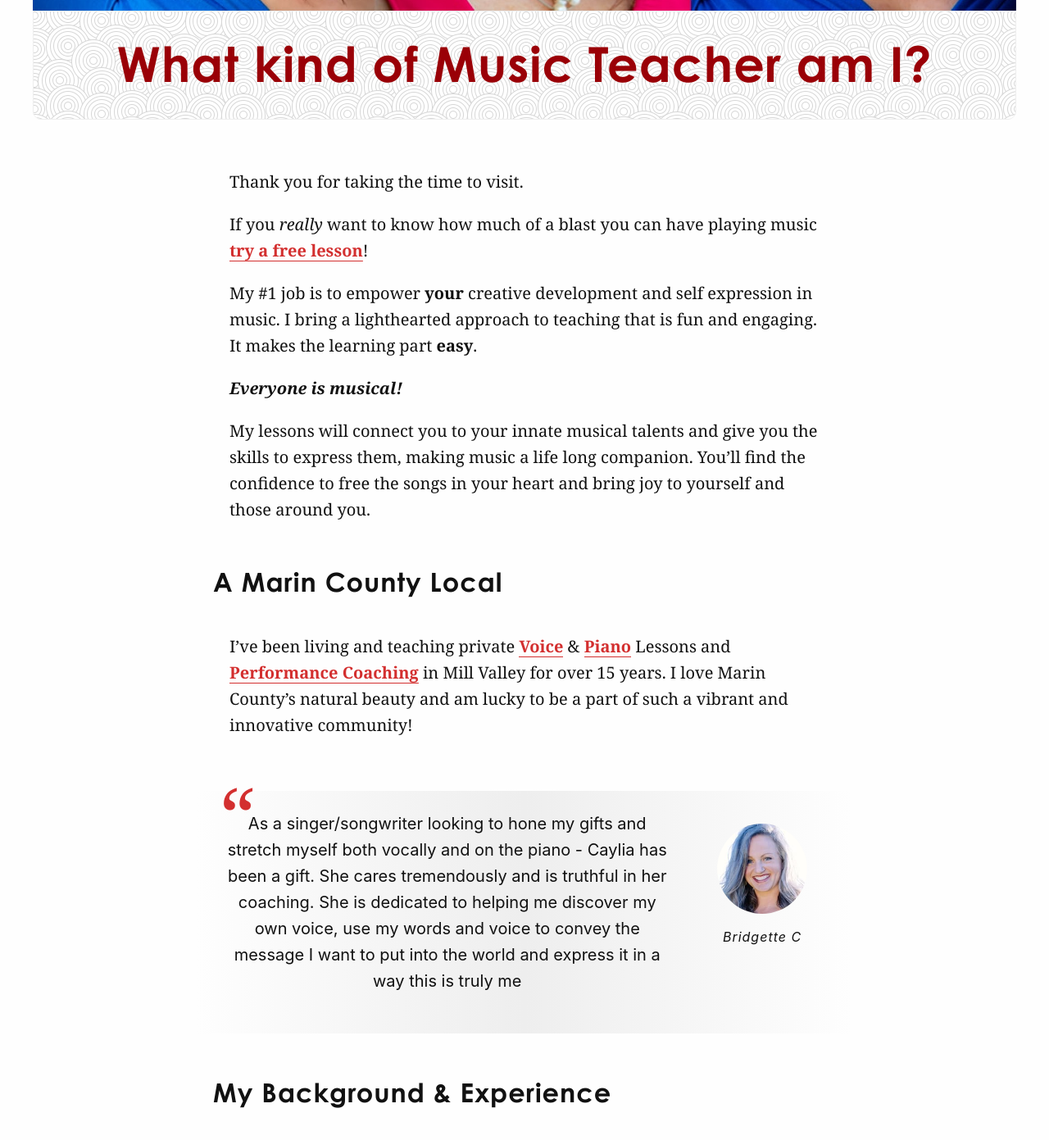
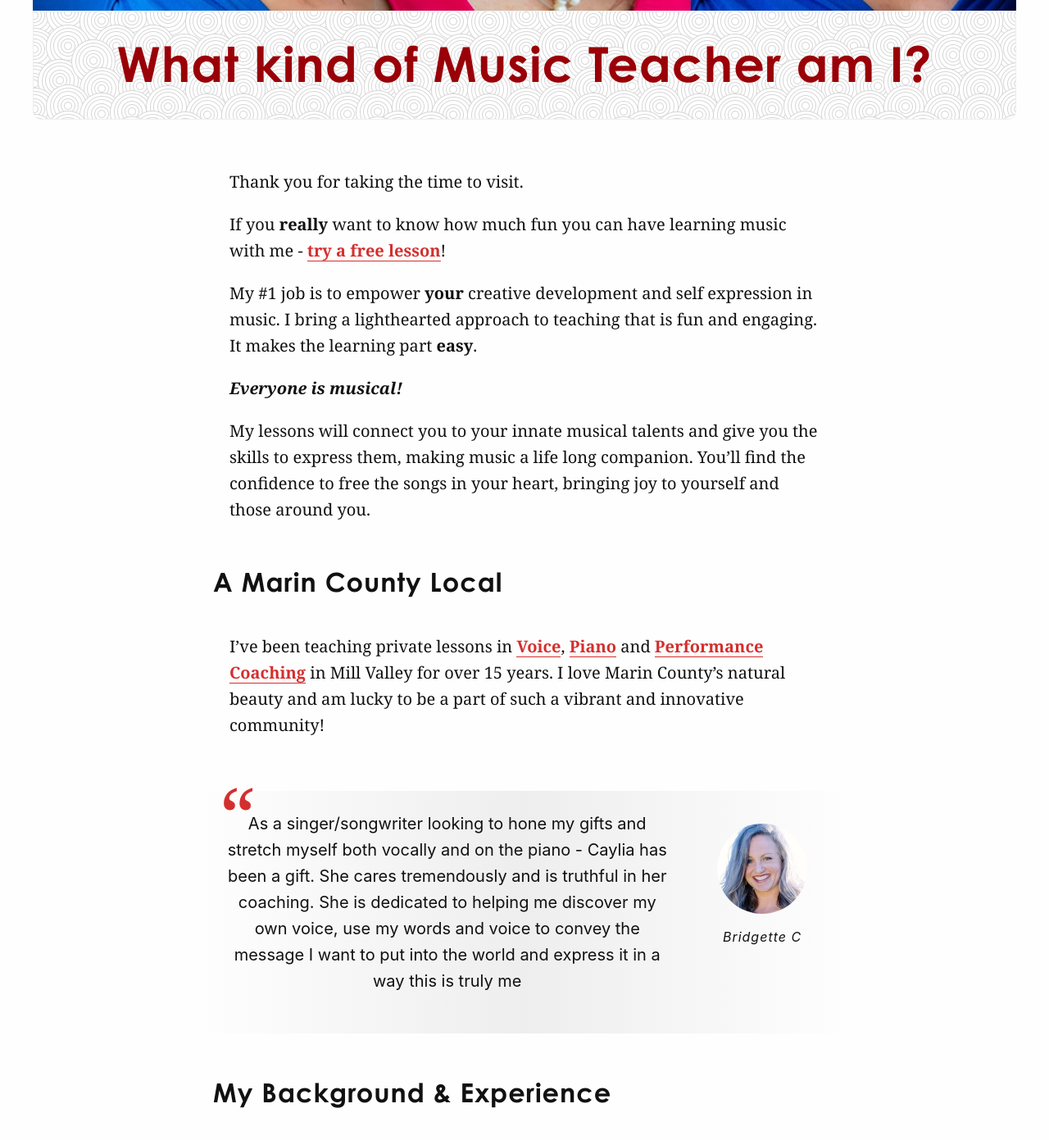
Before and after one commit to cchaiken/ccms, a Jekyll site: the page built from about.md, in a window 1280 px wide and 1400 px high, scrolled down 744 px. Shown: the top 1391 px of the window at 82% size. Built offline with Jekyll 4.4.1, drawn with Linux system fonts in a browser that asks for light colours; some web fonts are replaced; some of the changed text lies outside the part shown.

Commit message:
Updated About

```diff
--- a/about.md
+++ b/about.md
@@ -22,17 +22,17 @@
 
 Thank you for taking the time to visit.
 
-If you *really* want to know how much of a blast you can have playing music [try a free lesson]({{ '/contact/' | relative_url }})!
+If you **really** want to know how much fun you can have learning music with me - [try a free lesson]({{ '/contact/' | relative_url }})!
 
 My #1 job is to empower **your** creative development and self expression in music. I bring a lighthearted approach to teaching that is fun and engaging. It makes the learning part **easy**.
 
 ***Everyone is musical!***
 
-My lessons will connect you to your innate musical talents and give you the skills to express them, making music a life long companion. You'll find the confidence to free the songs in your heart and bring joy to yourself and those around you.
+My lessons will connect you to your innate musical talents and give you the skills to express them, making music a life long companion. You'll find the confidence to free the songs in your heart, bringing joy to yourself and those around you.
 
 ## A Marin County Local
 
-I've been living and teaching private [Voice]({{ 'voice-lessons/' | relative_url }}) & [Piano]({{ 'piano-lessons/' | relative_url }}) Lessons and [Performance Coaching]({{ 'performance-coaching/' | relative_url }}) in Mill Valley for over 15 years. I love Marin County’s natural beauty and am lucky to be a part of such a vibrant and innovative community!
+I've been teaching private lessons in [Voice]({{ 'voice-lessons/' | relative_url }}), [Piano]({{ 'piano-lessons/' | relative_url }}) and [Performance Coaching]({{ 'performance-coaching/' | relative_url }}) in Mill Valley for over 15 years. I love Marin County’s natural beauty and am lucky to be a part of such a vibrant and innovative community!
 
 {% include testimonial-card.html testimonial=page.testimonial %}
 
@@ -40,7 +40,7 @@
 
 As a **Musician and Performer** I trained in voice and piano at the **San Francisco Conservatory of Music** and was awarded Bachelor of Fine Arts for Music and Musical Theater from **San Francisco State University**.
 
-By age 14 I wrote my first Musical (*I know, right?*) and have been creating ever since. I’ve written, produced, composed and performed 2 one woman shows ([The Date Whisperer](https://chaikenmusic.bandcamp.com/album/caylia-chaiken-the-date-whisperer) & [Bare Naked](https://chaikenmusic.bandcamp.com/album/caylia-chaiken-bare-naked)) to sold out audiences in Marin, Sonoma and San Francisco and have been a Producer, Performer and Accompanist for many Cabaret Acts,  School Musicals, Theater Companies and Talent Shows.
+By age 14 I wrote my first Musical (*I know, right?*) and have been creating ever since. I’ve written, produced, composed and performed 2 one woman shows ([The Date Whisperer](https://chaikenmusic.bandcamp.com/album/caylia-chaiken-the-date-whisperer) & [Bare Naked](https://chaikenmusic.bandcamp.com/album/caylia-chaiken-bare-naked)) to sold out audiences in Marin, Sonoma and San Francisco . I've also contributed as a Producer, Performer and Accompanist for many Cabaret Acts,  School Musicals, Theater Companies and Talent Shows.
 
 I've been fortunate to have worked with many wonderful North Bay musical theater programs including the Marin Youth Musical Theater Program at the [Throckmorton Theater](http://throckmortontheatre.org/) (founding Musical Director), Vector Theater (Musical Director) and TheaterNow Productions (Musical Director and performer).
 
@@ -56,6 +56,6 @@
 
 As a professional pianist, singer, composer and songwriter I have performed across the USA. I was honored to perform the [National Anthem](https://www.youtube.com/watch?v=zqdYqJS9inU) in front of 47,000 people at the SF Giants Stadium. I received a standing ovation on the day (well... *they were already standing*) and most importantly, **we won the game**. I like to think that I had something to do with it!
 
-You can listen to a selection of my work in the Store, [Bandcamp](http://chaikenmusic.bandcamp.com/) and on my [YouTube channel](https://www.youtube.com/channel/UCa56OJaXhqQN9ei7iiYszEg). If you’d like to see me perform be sure to [follow me on Facebook](https://www.facebook.com/cayliachaikenmusicstudio/) for the latest event news.
+You can listen to a selection of my work in the [Store]({{ '/store/' | relative_url }}), on  [Bandcamp](http://chaikenmusic.bandcamp.com/) and my [YouTube channel](https://www.youtube.com/channel/UCa56OJaXhqQN9ei7iiYszEg). If you’d like to see me perform be sure to [follow me on Facebook](https://www.facebook.com/cayliachaikenmusicstudio/) for the latest event news.
 
 Call me at 415 383 5395 if you have any questions or would like more information about how to get started playing music!
```
